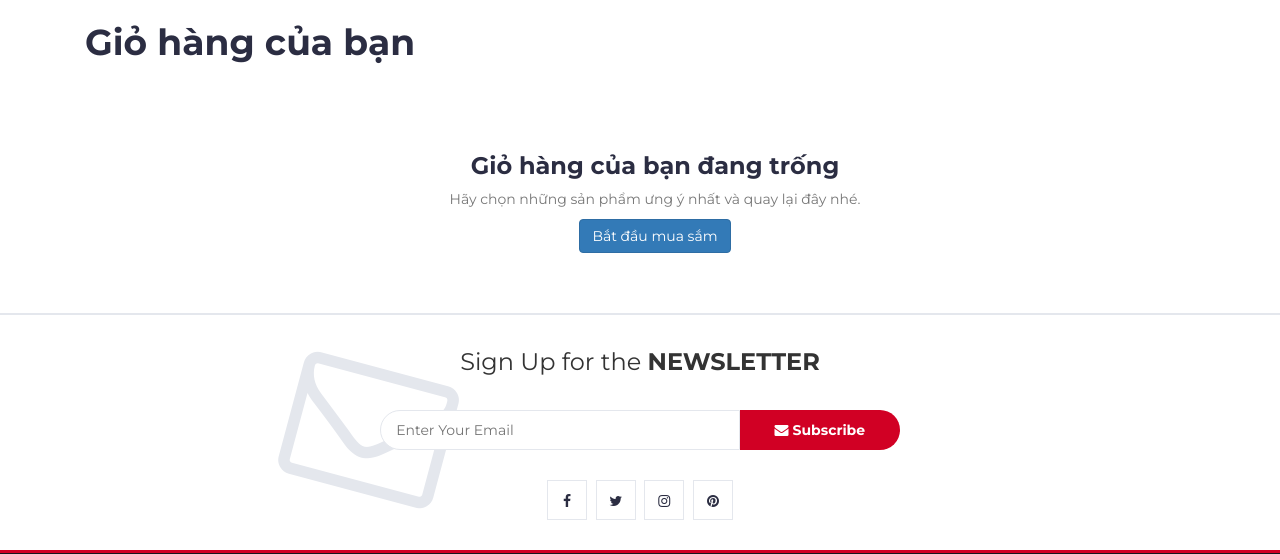
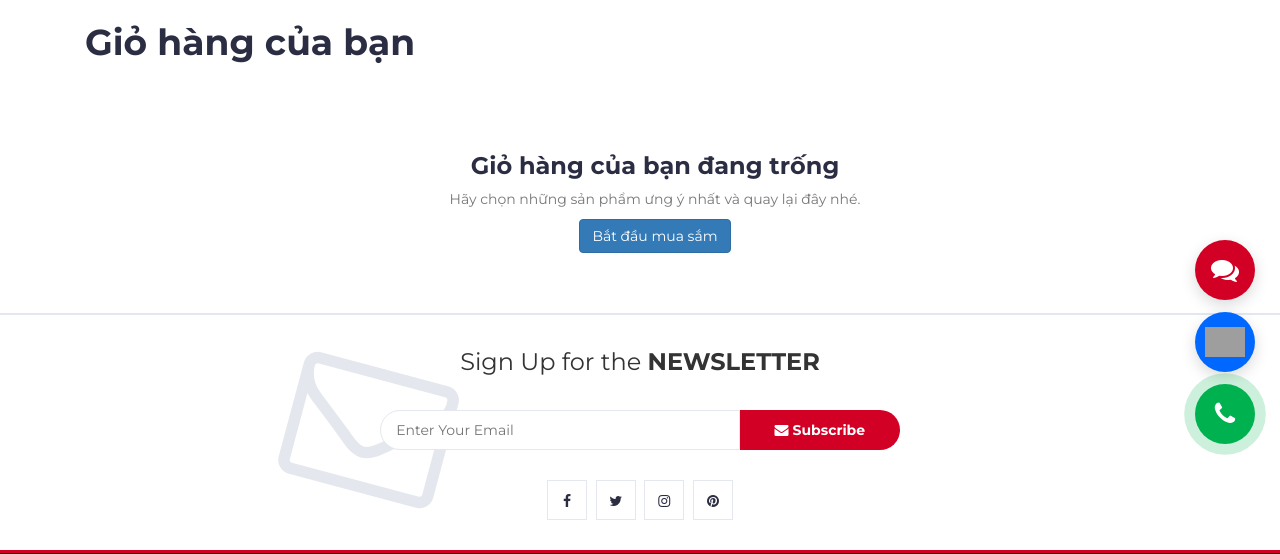
Before and after one commit to nmtoan883/TMDT, a Django app: template cart/templates/cart/detail.html in a window 1280 px wide. Shown: the part 331-885 px from the top of the page. Run offline with Django 5.2, Linux system fonts and the light colour scheme; the template is opened without the code that fills it, so the values that code supplies are empty; some libraries are stand-ins or nearby versions; grey boxes are pictures that could not be loaded.

Commit message:
feat(ui): implement floating contact widget with native live chat support box and Zalo/Hotline links

```diff
--- a/static/css/style.css
+++ b/static/css/style.css
@@ -2528,3 +2528,148 @@ textarea.input {
 .mr-2px {
     margin-right: 2px;
 }
+
+/* ==============================================
+   LIVE CHAT / WIDGET CSS
+=============================================== */
+.floating-widget {
+    position: fixed;
+    bottom: 25px;
+    right: 25px;
+    display: flex;
+    flex-direction: column;
+    gap: 12px;
+    z-index: 9999;
+}
+
+.floating-widget .action-btn {
+    width: 60px;
+    height: 60px;
+    border-radius: 50%;
+    display: flex;
+    align-items: center;
+    justify-content: center;
+    box-shadow: 0 5px 15px rgba(0,0,0,0.15);
+    cursor: pointer;
+    transition: all 0.3s ease;
+    border: none;
+    outline: none;
+    text-decoration: none;
+}
+
+.floating-widget .action-btn:hover {
+    transform: translateY(-5px);
+}
+
+.floating-widget .zalo-btn { background-color: #0068ff; }
+.floating-widget .zalo-btn img { width: 40px; height: 40px; object-fit: contain; }
+
+.floating-widget .phone-btn {
+    background-color: #00b14f;
+    color: white;
+    font-size: 26px;
+}
+
+.floating-widget .chat-toggle-btn {
+    background-color: #D10024;
+    color: white;
+    font-size: 28px;
+}
+
+.pulse-anim {
+    animation: pulse 2s infinite;
+}
+
+@keyframes pulse {
+    0% { box-shadow: 0 0 0 0 rgba(0, 177, 79, 0.7); }
+    70% { box-shadow: 0 0 0 15px rgba(0, 177, 79, 0); }
+    100% { box-shadow: 0 0 0 0 rgba(0, 177, 79, 0); }
+}
+
+.chat-popup {
+    display: none;
+    position: fixed;
+    bottom: 100px;
+    right: 25px;
+    width: 320px;
+    background: #fff;
+    border-radius: 12px;
+    box-shadow: 0 10px 30px rgba(0,0,0,0.2);
+    overflow: hidden;
+    z-index: 9999;
+    flex-direction: column;
+}
+
+.chat-header {
+    background: #D10024;
+    color: #fff;
+    padding: 15px;
+    display: flex;
+    justify-content: space-between;
+    align-items: center;
+}
+
+.chat-header h4 { margin: 0; color: #fff; font-size: 16px; font-weight: 700; display:flex; align-items:center; gap:8px;}
+.chat-header .close-btn { background: none; border: none; color: #fff; font-size: 18px; cursor: pointer; }
+
+.chat-body {
+    padding: 15px;
+    height: 300px;
+    overflow-y: auto;
+    background: #f9f9f9;
+    display: flex;
+    flex-direction: column;
+    gap: 10px;
+}
+
+.message {
+    max-width: 80%;
+    padding: 10px 14px;
+    border-radius: 18px;
+    font-size: 14px;
+    line-height: 1.4;
+}
+
+.support-msg {
+    align-self: flex-start;
+    background: #e9ecef;
+    color: #333;
+    border-bottom-left-radius: 4px;
+}
+
+.user-msg {
+    align-self: flex-end;
+    background: #D10024;
+    color: #fff;
+    border-bottom-right-radius: 4px;
+}
+
+.chat-footer {
+    padding: 12px;
+    background: #fff;
+    border-top: 1px solid #eee;
+}
+
+.chat-footer form {
+    display: flex;
+    gap: 8px;
+}
+
+.chat-footer input {
+    flex: 1;
+    border: 1px solid #ddd;
+    padding: 10px 14px;
+    border-radius: 20px;
+    outline: none;
+}
+
+.chat-footer button {
+    background: #D10024;
+    color: #fff;
+    border: none;
+    width: 40px;
+    height: 40px;
+    border-radius: 50%;
+    cursor: pointer;
+    font-size: 16px;
+}
--- a/templates/base.html
+++ b/templates/base.html
@@ -388,5 +388,83 @@
 		<script src="{% static 'js/search_suggestion.js' %}"></script>
 		{% block extra_js %}{% endblock %}
 
+		<!-- LIVE CHAT / CONTACT WIDGET -->
+		<div class="floating-widget">
+			<!-- Chat Popup Modal -->
+			<div class="chat-popup" id="chatPopup">
+				<div class="chat-header">
+					<h4><i class="fa fa-headphones"></i> Hỗ trợ trực tuyến</h4>
+					<button onclick="toggleChat()" class="close-btn"><i class="fa fa-times"></i></button>
+				</div>
+				<div class="chat-body" id="chatBody">
+					<div class="message support-msg">
+						Chào bạn! 👋<br>Chúng tôi có thể giúp gì cho bạn hôm nay?
+					</div>
+				</div>
+				<div class="chat-footer">
+					<form id="liveChatForm" onsubmit="handleChatSubmit(event)">
+						<input type="text" id="chatInput" placeholder="Nhập tin nhắn..." autocomplete="off" required>
+						<button type="submit"><i class="fa fa-paper-plane"></i></button>
+					</form>
+				</div>
+			</div>
+
+			<!-- Tawk.to Embedded / Toggle Internal Chat -->
+			<button class="action-btn chat-toggle-btn" onclick="toggleChat()" title="Chat trực tiếp">
+				<i class="fa fa-comments"></i>
+			</button>
+
+			<!-- Zalo Icon -->
+			<a href="https://zalo.me/0123456789" target="_blank" class="action-btn zalo-btn" title="Chat Zalo">
+				<img src="https://upload.wikimedia.org/wikipedia/commons/thumb/9/91/Icon_of_Zalo.svg/1024px-Icon_of_Zalo.svg.png" alt="Zalo">
+			</a>
+
+			<!-- Phone Call -->
+			<a href="tel:021955184" class="action-btn phone-btn pulse-anim" title="Gọi Hotline">
+				<i class="fa fa-phone"></i>
+			</a>
+		</div>
+
+		<script>
+		function toggleChat() {
+			var chatPop = document.getElementById('chatPopup');
+			if (chatPop.style.display === 'flex') {
+				chatPop.style.display = 'none';
+			} else {
+				chatPop.style.display = 'flex';
+				document.getElementById('chatInput').focus();
+			}
+		}
+
+		function handleChatSubmit(e) {
+			e.preventDefault();
+			var input = document.getElementById('chatInput');
+			var msg = input.value.trim();
+			if (!msg) return;
+
+			var chatBody = document.getElementById('chatBody');
+
+			// Add User Message
+			var userDiv = document.createElement('div');
+			userDiv.className = 'message user-msg';
+			userDiv.textContent = msg;
+			chatBody.appendChild(userDiv);
+			input.value = '';
+
+			// Scroll top
+			chatBody.scrollTop = chatBody.scrollHeight;
+
+			// Add System Reply
+			setTimeout(function() {
+				var replyDiv = document.createElement('div');
+				replyDiv.className = 'message support-msg';
+				replyDiv.innerHTML = "Cảm ơn bạn đã liên hệ! Hiện tại các tư vấn viên đang bận, vui lòng để lại Số điện thoại hoặc kết nối qua Zalo để được hỗ trợ nhanh nhất nhé.";
+				chatBody.appendChild(replyDiv);
+				chatBody.scrollTop = chatBody.scrollHeight;
+			}, 1000);
+		}
+		</script>
+		<!-- /LIVE CHAT -->
+
 	</body>
 </html>
```
